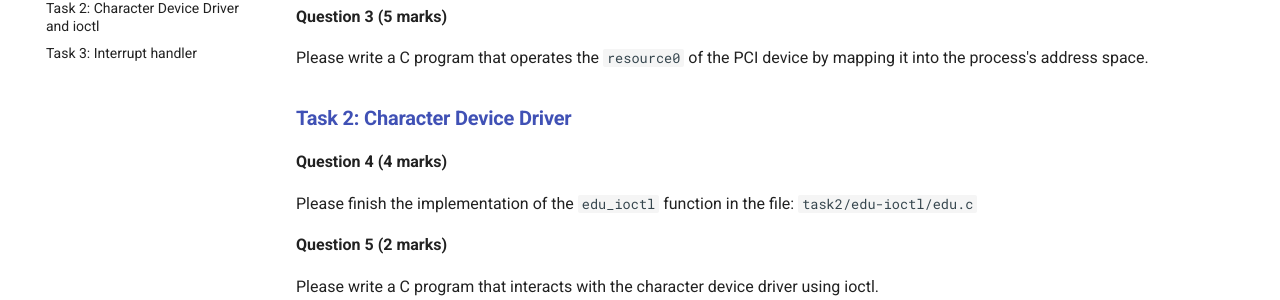
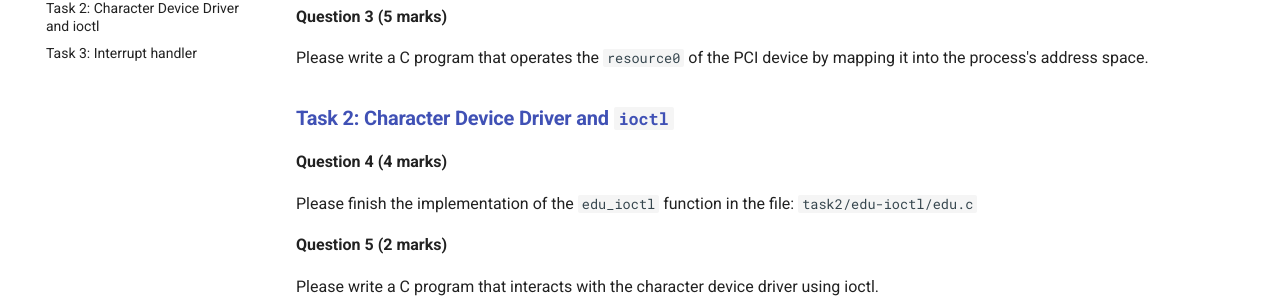
Before and after one commit to nus-cs5250/25s, an MkDocs documentation site: the page built from docs/asg4/index.md, in a window 1280 px wide and 900 px high, scrolled down 821 px. Shown: the part 154-454 px from the top of the window. Built offline with MkDocs 1.6.1 and Material for MkDocs 9.7.7, drawn with Linux system fonts in a browser that asks for light colours; comment, search, counter and statistics services are not loaded.

Commit message:
asg4: fix heading of task2 (#42)

```diff
--- a/docs/asg4/index.md
+++ b/docs/asg4/index.md
@@ -37,7 +37,7 @@ Why can't we read from the file `resource0`?
 
 Please write a C program that operates the `resource0` of the PCI device by mapping it into the process's address space.
 
-### [Task 2: Character Device Driver](task-chardev.md)
+### [Task 2: Character Device Driver and `ioctl`](task-chardev.md)
 
 **Question 4 (4 marks)**
 
```
